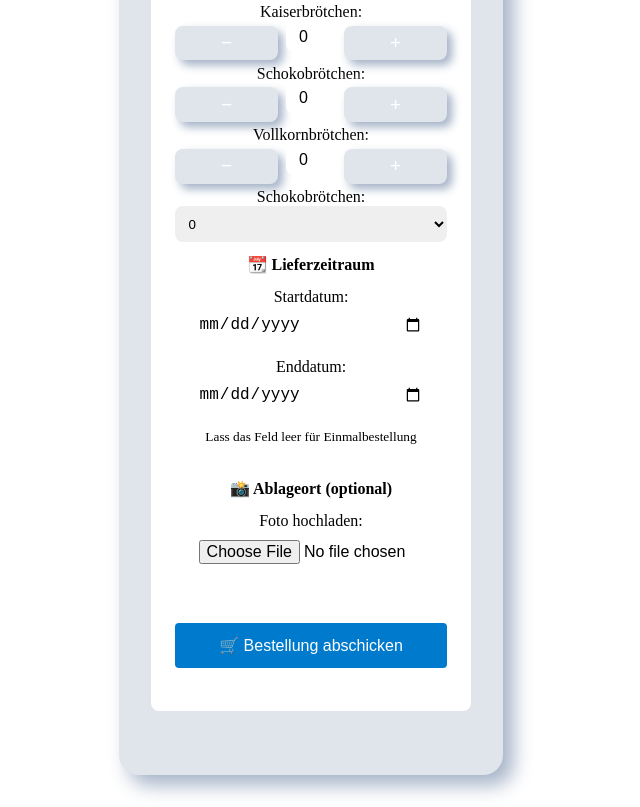
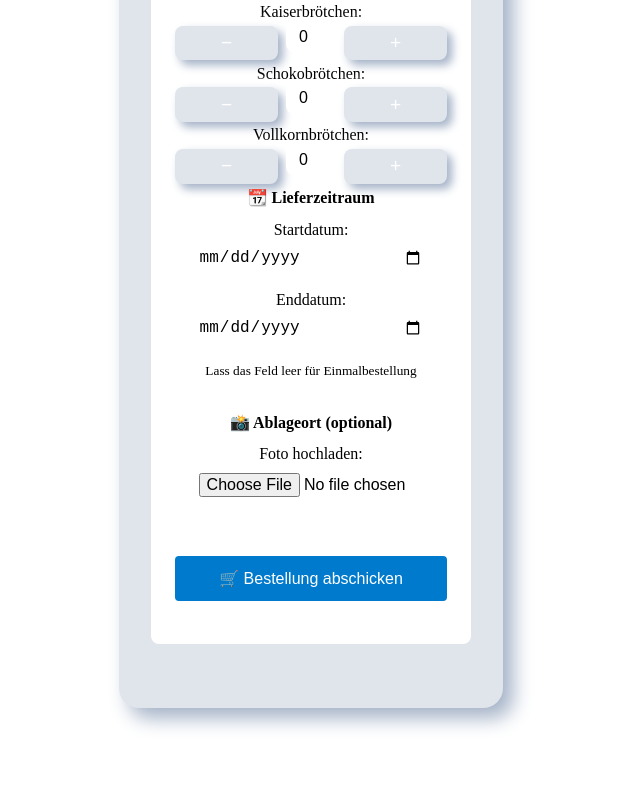
Before and after one commit to 1IntereJurry/webproject, a website: page public/bestellung.html in a window 1280 px wide. Shown: the part 827-1634 px from the top of the page, without its empty margins (329-969 px from the left). After the commit the page ends 1567 px from the top, so only its background shows below. Drawn offline with Linux system fonts and the light colour scheme.

Commit message:
bestellung.html aktualisieren

```diff
--- a/public/bestellung.html
+++ b/public/bestellung.html
@@ -66,16 +66,7 @@
 
 
 
-  <label>Schokobrötchen:</label>
-  <select name="schoko">
-    <option value="0">0</option>
-    <option value="1">1</option>
-    <option value="2">2</option>
-    <option value="3">3</option>
-    <option value="4">4</option>
-    <option value="5">5</option>
-  </select>
-</fieldset>
+
 
       <fieldset>
         <legend>📆 Lieferzeitraum</legend>
```
